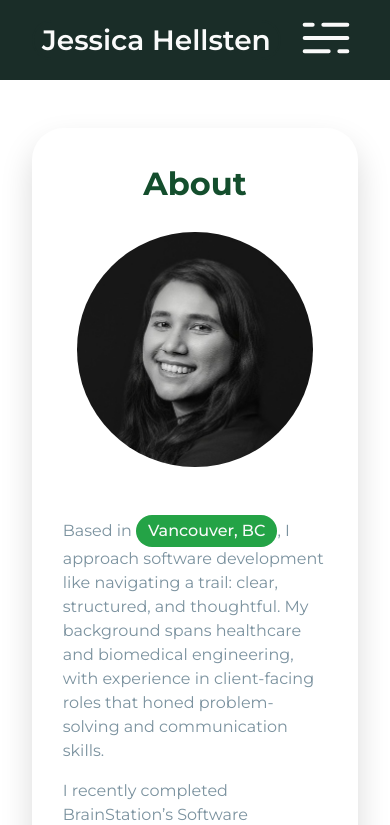
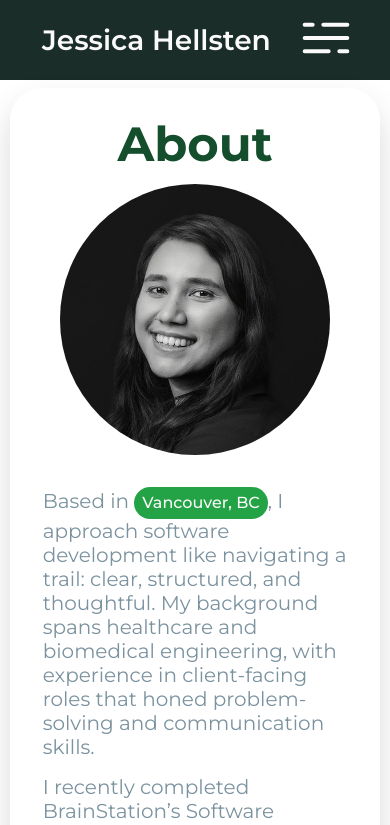
Before and after one commit to hellsten/jessicahellsten-website, a React (Vite) app: page / in a window 390 px wide. Shown: the top 825 px of the page. Built offline with nearby package versions, Linux system fonts and the light colour scheme.

Commit message:
Added design notes and made About section responsiveness more accurate

```diff
--- a/src/components/About/About.jsx
+++ b/src/components/About/About.jsx
@@ -4,8 +4,8 @@ import Me from "../../assets/images/me.jpg";
 
 function About() {
   return (
-    <section className="about">
-      <div className="about__container" id="sectionAbout">
+    <section className="about" id="sectionAbout">
+      <div className="about__container">
         <div className="about__header">
           <div className="about__title">About</div>
         </div>
--- a/src/components/About/About.scss
+++ b/src/components/About/About.scss
@@ -2,34 +2,38 @@
 @use "./../../styles/mixins" as *;
 
 .about {
+  scroll-padding-top: 10rem;
   display: flex;
   justify-self: center;
   justify-content: center;
-  padding: 4rem 0;
-  margin: 2rem auto 0;
-  width: 80%;
+  padding: 5rem 0 0;
+  margin: auto;
+  width: 70%;
   @include small-desktop {
-    width: 90%;
-    margin: 0 auto;
+    padding: 3.5rem 0 0;
+    width: 70%;
   }
   @include tablet{
-    width: 88%;
+    padding: 3rem 0 0;
+    width: 90%;
   }
   @include mobile{
-    padding: 1rem 0rem;
-    margin: 2rem 2rem;
-    width: auto;
+    padding: 0.5rem 0rem;
+    width: 95%;
   }
   &__container {
     overflow: hidden;
     border-radius: 2rem;
-    padding: 6rem;
+    padding: 5rem;
     box-shadow: 0 1rem 2rem rgba(0, 0, 0, 0.15);
     @include small-desktop {
       padding: 4rem;
     }
     @include tablet {
-      padding: 2rem 1rem 3rem;
+      padding: 3rem 1rem;
+    }
+    @include mobile{
+      padding: 2rem 1rem;
     }
   }
   &__header {
@@ -40,26 +44,33 @@
     font-size: 4rem;
     font-weight: 700;
     color: $green-color-primary;
-    padding-bottom: 4rem;
+    padding: 0 0 3rem;
+    @include small-desktop{
+      font-size: 3.5rem;
+      padding: 0 0 2rem;
+    }
     @include tablet {
-      font-size: 3rem;
-      padding: 1rem 0 3rem;
+      font-size: 4rem;
+      padding: 0 0 2rem;
     }
     @include mobile {
-      font-size: 2rem;
-      padding: 0.5rem 0 2rem;
+      font-size: 3rem;
+      padding: 0 0 1rem;
     }
   }
   &__card-container {
     display: flex;
     flex-direction: row;
-    gap: 4rem;
+    gap: 2rem;
     @include small-desktop {
-      gap: 3rem;
+      gap: 1.5rem;
     }
     @include tablet {
       flex-direction: column-reverse;
       align-items: center;
+      gap: 2rem;
+    }
+    @include mobile{
     }
   }
   &__card-left {
@@ -67,19 +78,33 @@
     flex-direction: row;
     flex-direction: column;
     width: 70%;
-    gap: 2rem;
+    gap: 1rem;
+    @include small-desktop{
+      width: 85%;
+      gap: 0.5rem;
+    }
     @include tablet {
       width: 90%;
+      gap: 2rem;
+    }
+    @include mobile {
       gap: 1rem;
     }
     span {
-      font-size: 1.5rem;
+      font-size: 1.25rem;
+      font-weight: 400;
       color: $green-color-accent;
       line-height: 2rem;
       @include small-desktop {
         font-size: 1rem;
+        line-height: 1.5rem;
       }
       @include tablet {
+        font-size: 1.5rem;
+        line-height: 2rem;
+      }
+      @include mobile {
+        font-size: 1.25rem;
         line-height: 1.5rem;
       }
       span {
@@ -99,24 +124,33 @@
         padding: 0.25rem 0.75rem;
         line-height: 1.5rem;
         border-radius: 2rem;
+        @include small-desktop{
+          font-size: 0.8rem;
+          padding: 0.1rem 0.5rem;
+        }
         @include tablet {
-          line-height: 1rem;
+          font-size: 1rem;
           padding: 0.5rem 0.75rem;
         }
         @include mobile{
-          font-size: 0.75rem;
+          font-size: 1rem;
           padding: 0.25rem 0.5rem;
         }
         &.about__vancouver{
           font-size: 1.25rem;
           padding: 0.5rem 1rem;
           @include small-desktop{
-            font-size: 1rem;
-            padding: 0.25rem 0.75rem;
+            font-size: 0.8rem;
+            padding: 0.1rem 0.5rem;
           }
           @include tablet{
+            font-size: 1rem;
             padding: 0.5rem 0.75rem;
           }
+          @include mobile{
+          font-size: 1rem;
+          padding: 0.25rem 0.5rem;
+        }
         }
       }
     }
@@ -133,6 +167,8 @@
       object-fit: cover;
       border-radius: 20rem;
       transition: transform 0.5s ease;
+      @include small-desktop{
+      }
       @include mobile {
         width: 80%;
       }
--- a/src/styles/_mixins.scss
+++ b/src/styles/_mixins.scss
@@ -9,7 +9,7 @@
   }
 }
 @mixin small-desktop {
-  @media screen and (max-width: 1460px) {
+  @media screen and (max-width: 1600px) {
     @content;
   }
 }
```
Also changed, not shown: src/assets/designNotes.txt (added).
